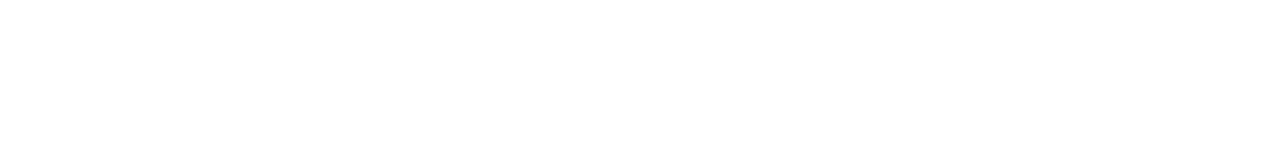
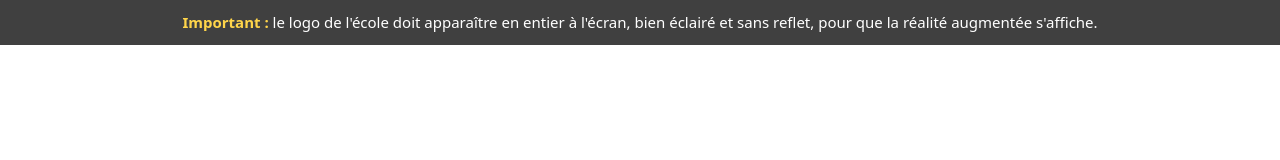
Before and after one commit to HoLoVerse-Supmicrotech/holoverse-supmicrotech.github.io, a plain HTML site: page objects/souris/souris.html in a window 1280 px wide. Drawn offline with Linux system fonts and the light colour scheme.

Commit message:
avertissement

```diff
--- a/objects/souris/souris.html
+++ b/objects/souris/souris.html
@@ -5,25 +5,56 @@
   <meta name="viewport" content="width=device-width, initial-scale=1">
   <title>Souris en AR</title>
   <script src="https://aframe.io/releases/1.5.0/aframe.min.js"></script>
+  <!--A-Frame est un framework open-source basé sur le web (HTML) pour créer des
+   expériences de réalité virtuelle (VR) et de réalité augmentée (AR).-->
   <script src="https://cdn.jsdelivr.net/npm/mind-ar@1.2.5/dist/mindar-image-aframe.prod.js"></script>
   <style>
-    html, body { margin: 0; height: 100%; overflow: hidden; }
+    html, body {
+      margin: 0;
+      height: 100%;
+      overflow: hidden;
+    }
+    #notice {
+      position: fixed;
+      left: 0;
+      right: 0;
+      top: 0;
+      z-index: 10;
+      padding: calc(env(safe-area-inset-top, 0px) + 12px) 16px 12px;
+      background: rgba(0, 0, 0, 0.75);
+      color: #fff;
+      font: 15px/1.4 system-ui, sans-serif;
+      text-align: center;
+      pointer-events: none;
+      transition: opacity 0.3s;
+    }
+    #notice strong { color: #ffd54a; }
+    #notice.hidden { opacity: 0; }
   </style>
 </head>
 
 <body>
+  <div id="notice">
+    <strong>Important :</strong> le logo de l'école doit apparaître en entier
+    à l'écran, bien éclairé et sans reflet, pour que la réalité augmentée s'affiche.
+  </div>
+
   <a-scene
     mindar-image="imageTargetSrc: ../../shared/logo.mind; filterMinCF: 0.0001; filterBeta: 0.001;"
     color-space="sRGB"
     renderer="colorManagement: true, physicallyCorrectLights"
     vr-mode-ui="enabled: false"
     device-orientation-permission-ui="enabled: false">
+    <!--initialise automatiquement le renderer, la caméra, les lumières et le support WebXR.
+    C'est le point d'entrée unique.-->
 
     <a-camera position="0 0 0" look-controls="enabled: false"></a-camera>
 
     <a-entity mindar-image-target="targetIndex: 0">
       <!-- Repère MindAR : x = droite, y = haut de la feuille, z = hauteur au-dessus de la feuille.
            Unité : 0.0885 x largeur imprimée de l'image cible. -->
+      <!--out objet 3D (cube, sphère, modèle glTF, texte, son…) est une entité, à laquelle on
+          attache des composants (géométrie, matériau, animation, comportement AR, etc.).-->
       <a-entity scale="0.0885 0.0885 0.0885">
 
         <!-- Clic droit -->
@@ -53,5 +84,13 @@
       </a-entity>
     </a-entity>
   </a-scene>
+
+  <script>
+    // La notice disparaît dès que le logo est reconnu, et revient s'il est perdu.
+    const notice = document.getElementById('notice');
+    const target = document.querySelector('[mindar-image-target]');
+    target.addEventListener('targetFound', () => notice.classList.add('hidden'));
+    target.addEventListener('targetLost', () => notice.classList.remove('hidden'));
+  </script>
 </body>
 </html>
```
